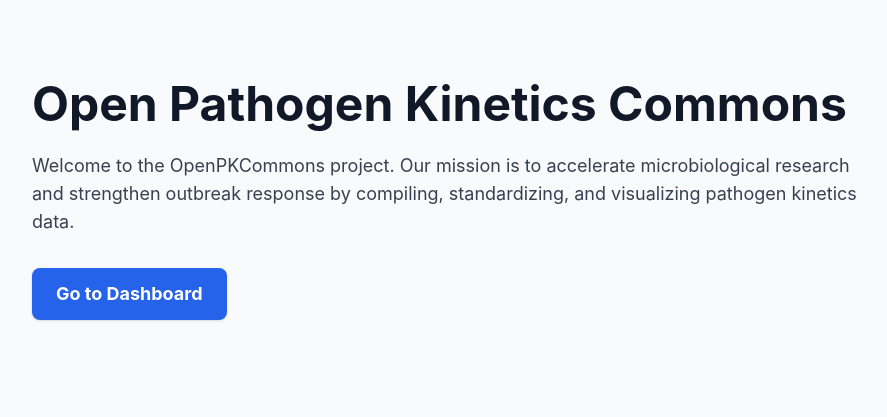
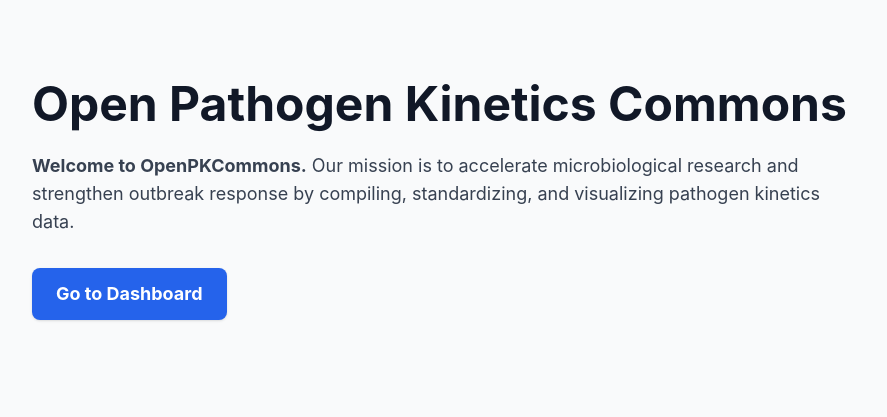
Before and after one commit to OpenPKCommons/OPKC, a Django app: page / in a window 1280 px wide. Shown: the top 417 px of the page, without its empty margins (192-1079 px from the left). Run offline with Django 5.2, Linux system fonts and the light colour scheme; grey boxes labelled with a size stand in for pictures from a placeholder-image service; some libraries are stand-ins or nearby versions.

Commit message:
home edits

```diff
--- a/OPKCWeb/visualization/templates/visualization/home.html
+++ b/OPKCWeb/visualization/templates/visualization/home.html
@@ -32,7 +32,7 @@
             </h1>
 
             <p class="text-lg text-gray-700 mb-8">
-                Welcome to the OpenPKCommons project. Our mission is to accelerate microbiological research and strengthen outbreak response by compiling, standardizing, and visualizing pathogen kinetics data.
+                <b>Welcome to OpenPKCommons.</b> Our mission is to accelerate microbiological research and strengthen outbreak response by compiling, standardizing, and visualizing pathogen kinetics data.
             </p>
 
             <!-- This is the button from your script -->
```
